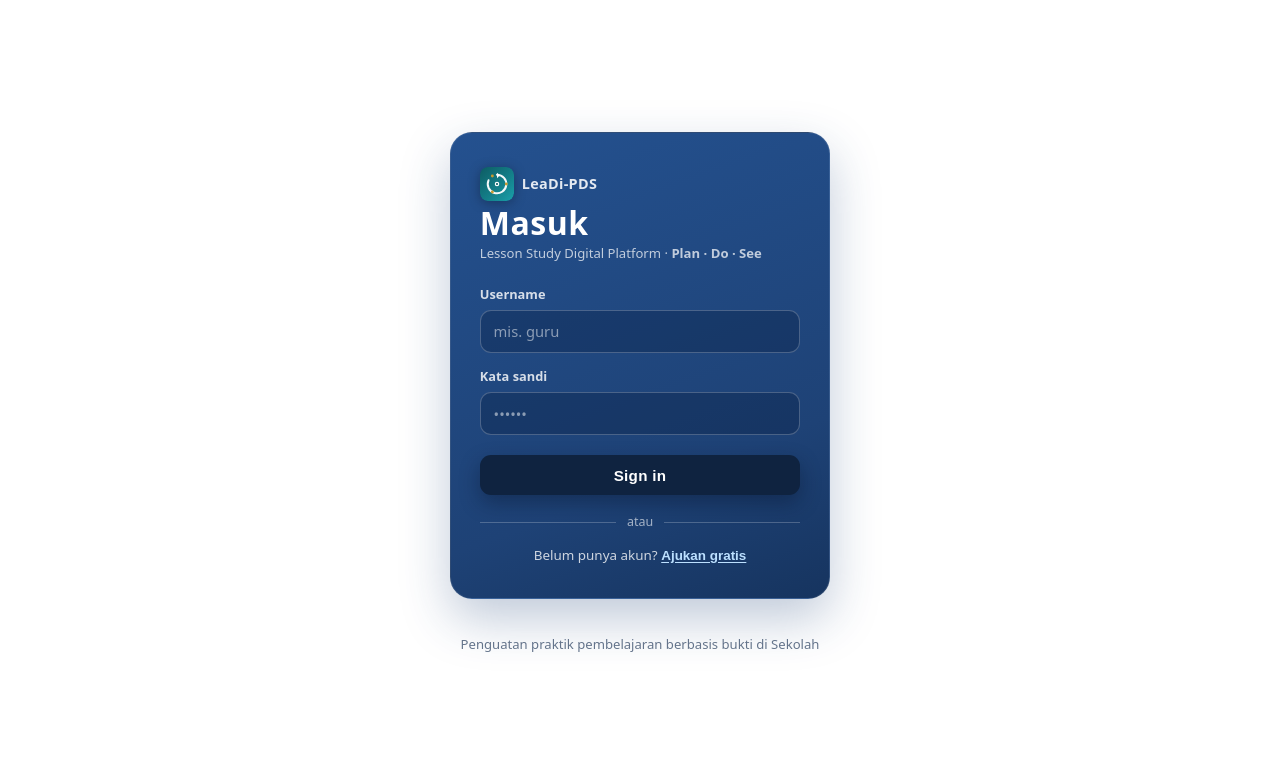
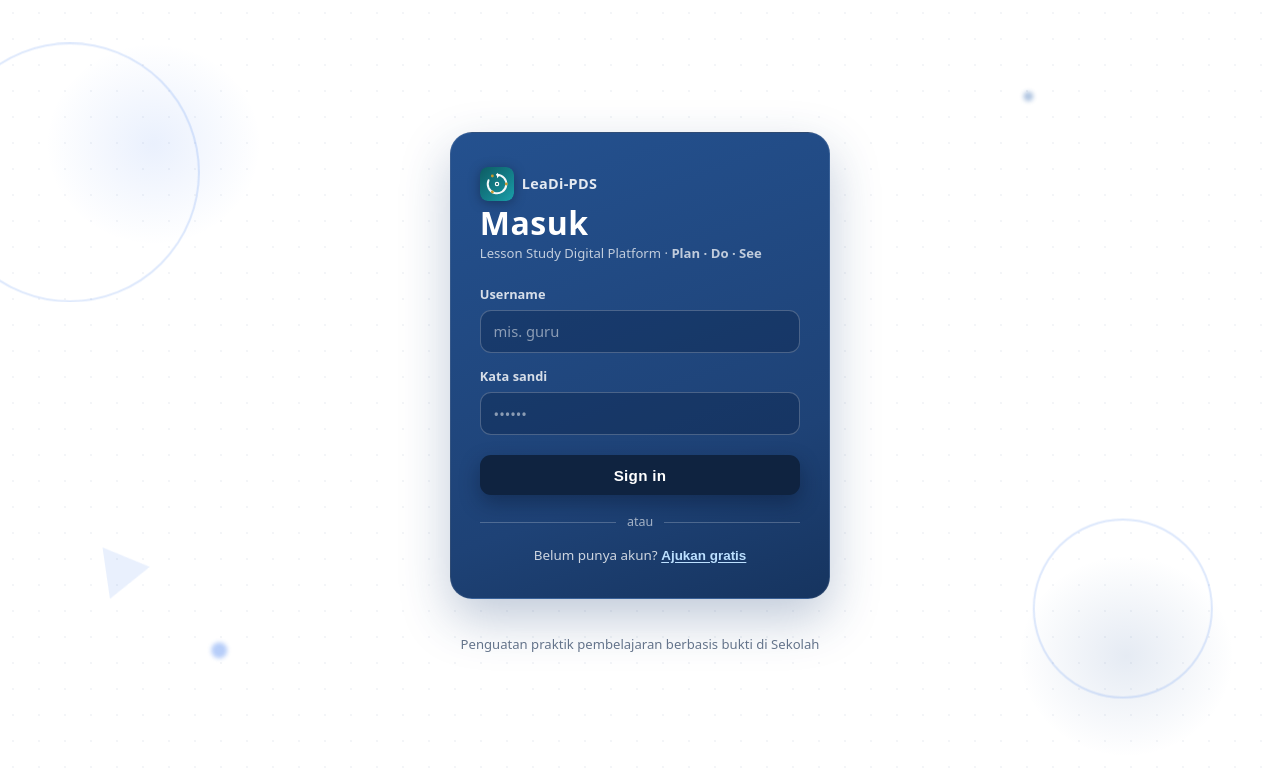
Before and after one commit to mf-story/leadi-pds, a plain HTML site: page index.html in a window 1280 px wide. Drawn offline with Linux system fonts and the light colour scheme.

Commit message:
Login: efek grafis lembut pada latar putih (pola titik, glow biru, bentuk melayang)

```diff
--- a/index.html
+++ b/index.html
@@ -14,6 +14,13 @@
 
   <!-- ========================= LOGIN ========================= -->
   <section id="loginScreen" class="login-screen">
+    <div class="login-bg" aria-hidden="true">
+      <span class="lb-ring lb-ring-1"></span>
+      <span class="lb-ring lb-ring-2"></span>
+      <span class="lb-dot lb-dot-1"></span>
+      <span class="lb-dot lb-dot-2"></span>
+      <span class="lb-tri"></span>
+    </div>
     <div class="login-card">
       <div class="login-brand"><img src="icon.svg" alt="" width="34" height="34" /><span>LeaDi-PDS</span></div>
       <h1 class="login-title">Masuk</h1>
--- a/service-worker.js
+++ b/service-worker.js
@@ -1,5 +1,5 @@
 /* LeaDi-PDS service worker — cache statis, lewati API & uploads */
-const CACHE = 'leadi-pds-v70';
+const CACHE = 'leadi-pds-v71';
 const ASSETS = [
   './',
   './index.html',
--- a/style.css
+++ b/style.css
@@ -48,9 +48,24 @@ hr { border: none; border-top: 1px solid var(--line); margin: 1rem 0; }
 .link-btn { background: none; border: none; color: var(--accent); font-weight: 600; cursor: pointer; font-size: .88rem; padding: 0; }
 .icon-btn { background: none; border: none; font-size: 1.25rem; cursor: pointer; position: relative; padding: .2rem .35rem; color: inherit; }
 
-/* ---------- Login (kartu biru di atas latar putih) ---------- */
-.login-screen { position: relative; overflow: hidden; min-height: 100vh; min-height: 100dvh; display: flex; flex-direction: column; align-items: center; justify-content: center; gap: 1.4rem; padding: 1.5rem; background: #ffffff; }
+/* ---------- Login (kartu biru di atas latar putih bergrafis) ---------- */
+.login-screen { position: relative; overflow: hidden; min-height: 100vh; min-height: 100dvh; display: flex; flex-direction: column; align-items: center; justify-content: center; gap: 1.4rem; padding: 1.5rem; background:
+    radial-gradient(closest-side at 12% 18%, rgba(47, 111, 237, .10), transparent 70%),
+    radial-gradient(closest-side at 88% 82%, rgba(43, 90, 160, .12), transparent 70%),
+    radial-gradient(circle, rgba(30, 66, 118, .05) 1px, transparent 1.4px) 0 0 / 26px 26px,
+    #ffffff; }
 .login-screen[hidden] { display: none; }
+.login-bg { position: absolute; inset: 0; z-index: 0; pointer-events: none; overflow: hidden; }
+.login-bg .lb-ring { position: absolute; border-radius: 50%; border: 2px solid rgba(47, 111, 237, .16); }
+.lb-ring-1 { width: 260px; height: 260px; left: -70px; top: 8%; animation: lbFloat 11s ease-in-out infinite; }
+.lb-ring-2 { width: 180px; height: 180px; right: 6%; bottom: 10%; border-color: rgba(43, 90, 160, .18); animation: lbFloat 9s ease-in-out infinite reverse; }
+.login-bg .lb-dot { position: absolute; border-radius: 50%; filter: blur(2px); }
+.lb-dot-1 { width: 16px; height: 16px; left: 16%; bottom: 16%; background: rgba(47, 111, 237, .35); animation: lbFloat 7s ease-in-out infinite; }
+.lb-dot-2 { width: 10px; height: 10px; right: 20%; top: 14%; background: rgba(58, 111, 181, .4); animation: lbFloat 8.5s ease-in-out infinite reverse; }
+.login-bg .lb-tri { position: absolute; left: 8%; bottom: 26%; width: 0; height: 0; border-left: 26px solid transparent; border-right: 26px solid transparent; border-bottom: 44px solid rgba(47, 111, 237, .10); transform: rotate(18deg); animation: lbSpin 22s linear infinite; }
+@keyframes lbFloat { 0%, 100% { transform: translateY(0) translateX(0); } 50% { transform: translateY(-22px) translateX(10px); } }
+@keyframes lbSpin { from { transform: rotate(0deg); } to { transform: rotate(360deg); } }
+@media (prefers-reduced-motion: reduce) { .login-bg * { animation: none !important; } }
 .login-card { position: relative; z-index: 1; background: linear-gradient(160deg, #24518f, #1e4276 70%, #16345f); border: 1px solid rgba(255, 255, 255, .10); border-radius: 22px; padding: 2.1rem 1.8rem; width: 100%; max-width: 380px; box-shadow: 0 20px 50px rgba(30, 66, 118, .28); text-align: left; color: #fff; }
 .login-brand { display: flex; align-items: center; gap: .5rem; font-size: .9rem; font-weight: 600; letter-spacing: .3px; color: rgba(255, 255, 255, .88); }
 .login-brand img { filter: drop-shadow(0 2px 6px rgba(0, 0, 0, .3)); border-radius: 8px; }
```
